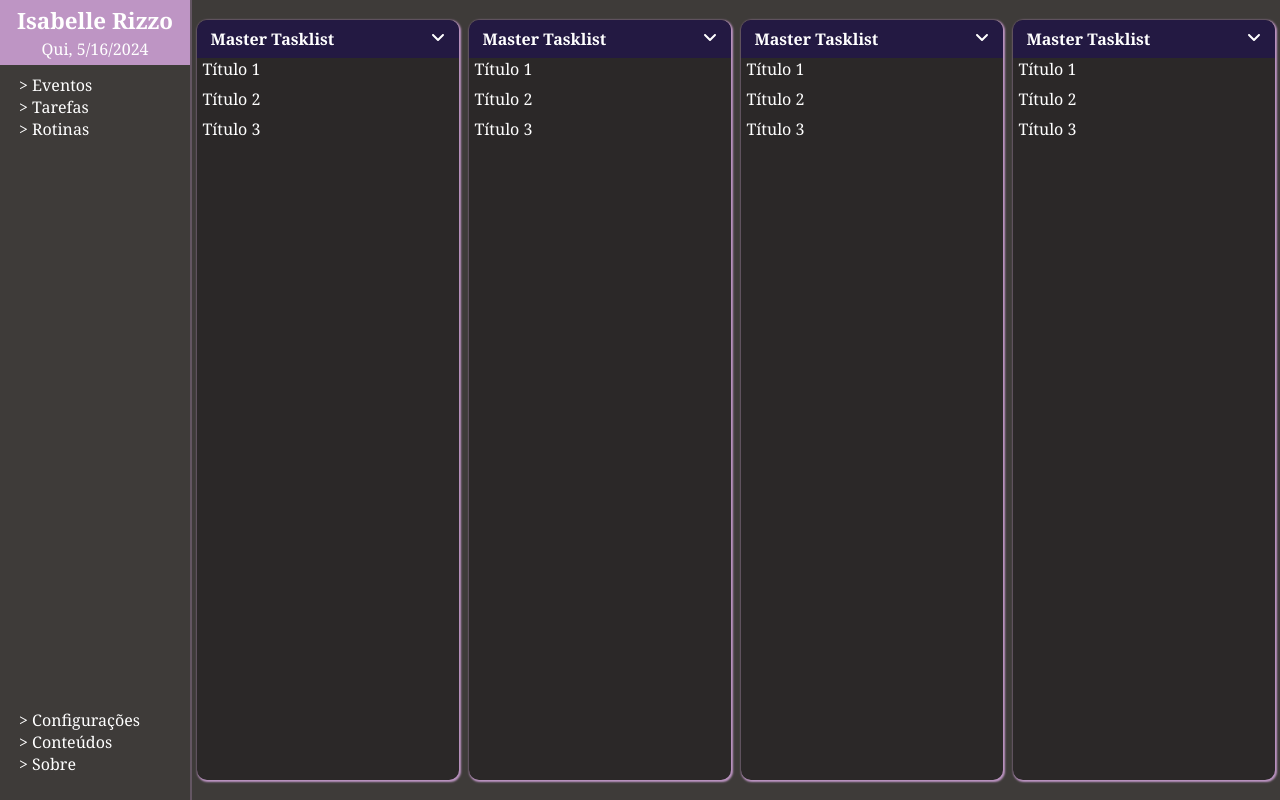
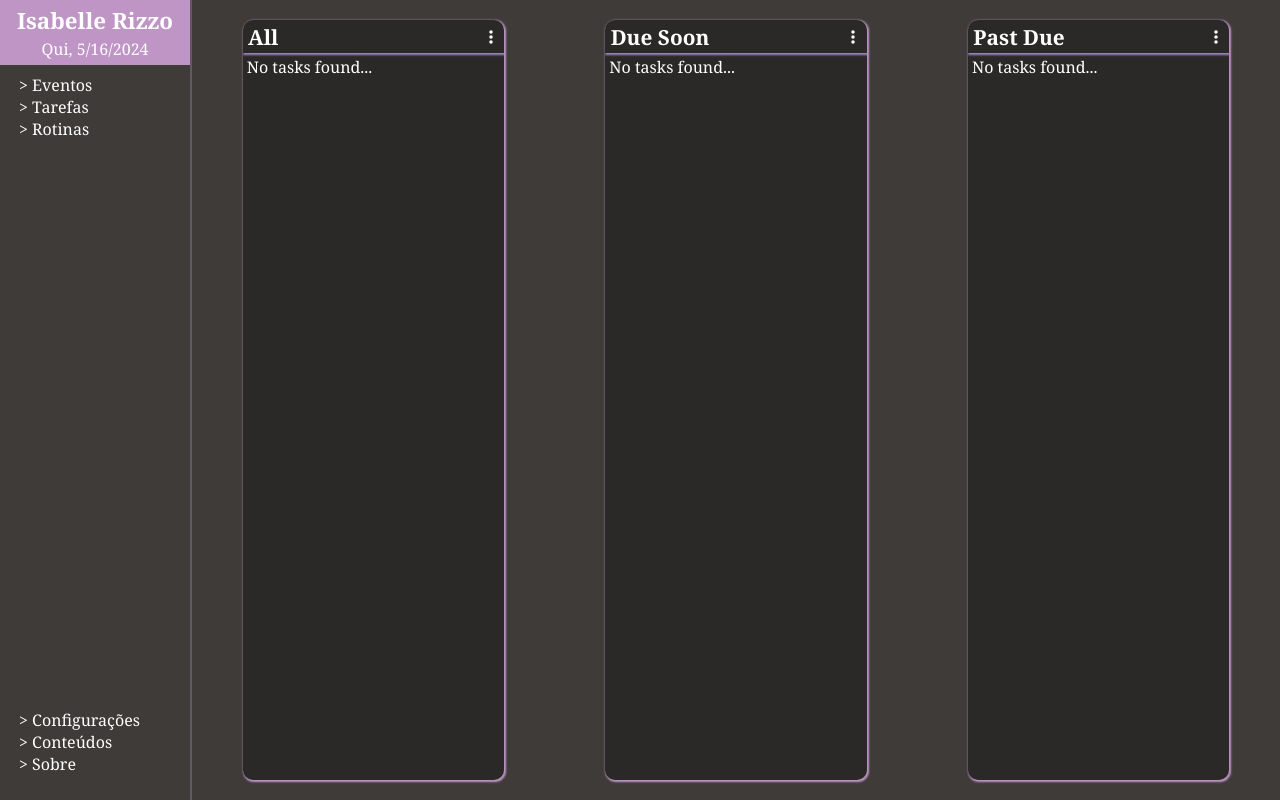
Before and after one commit to irizzo/tcc-web-frontend, a Next.js app: page /tasks in a window 1280 px wide. Built offline with nearby package versions, Linux system fonts and the light colour scheme.

Commit message:
all tasks UI done

```diff
--- a/src/app/page.js
+++ b/src/app/page.js
@@ -6,7 +6,7 @@ import { LinkButton } from '@/components/Buttons';
 import Menu from '@/components/Menu';
 
 export default function Home() {
-	// check if user's logged in, if so, redirect to dashboard
+	// TODO: check if user's logged in, if so, redirect to dashboard
 
 	return (
 		<div className='flex home__container'>
--- a/src/app/tasks/page.js
+++ b/src/app/tasks/page.js
@@ -1,17 +1,48 @@
 
 import './tasks.scss';
 
-import Card from '@/components/Card';
+import { ListBoard, TaskCard } from '@/components/Card';
 
-import { taskList } from '@/resources/mockData';
+// import { taskList } from '@/resources/mockData';
+const taskList = [];
 
 export default function AllTasks() {
-	return(
+	return (
 		<main className='flex flex--row tasks__main'>
-			<Card itemsList={taskList} title='Master Tasklist'/>
-			<Card itemsList={taskList} title='Master Tasklist'/>
-			<Card itemsList={taskList} title='Master Tasklist'/>
-			<Card itemsList={taskList} title='Master Tasklist' />
+			{/* TODO: componente para mostrar 'no tasks found' */}
+
+			<ListBoard title={'All'}>
+				{
+					taskList.length > 0 ?
+						taskList.map((t) => {
+							return <TaskCard key={t.id} path={`/tasks/:${t.id}`} taskInfo={t} />
+						})
+						:
+						<p>No tasks found...</p>
+				}
+			</ListBoard>
+
+			<ListBoard title={'Due Soon'}>
+				{
+					taskList.length > 0 ?
+						taskList.map((t) => {
+							return <TaskCard key={t.id} path={`/tasks/:${t.id}`} taskInfo={t} />
+						})
+						:
+						<p>No tasks found...</p>
+				}
+			</ListBoard>
+
+			<ListBoard title={'Past Due'}>
+				{
+					taskList.length > 0 ?
+						taskList.map((t) => {
+							return <TaskCard key={t.id} path={`/tasks/:${t.id}`} taskInfo={t} />
+						})
+						:
+						<p>No tasks found...</p>
+				}
+			</ListBoard>
 		</main>
 	);
 }
--- a/src/components/Card/card.scss
+++ b/src/components/Card/card.scss
@@ -47,3 +47,106 @@
 	height: 30px;
 	margin: 0 5px;
 }
+
+
+.listBoard {
+	width: 24%;
+	height: 95vh;
+	min-width: 240px;
+	background-color: variables.$foreground-color;
+	border-radius: variables.$radius;
+	box-shadow: variables.$box-shadow--light--small;
+
+	overflow-x: scroll;
+
+	header {
+		color: variables.$primary-font-color;
+		padding: 1% 2%;
+		margin-bottom: 1%;
+		box-shadow: variables.$box-shadow--intermediate--small;
+	}
+
+	header .header__title {
+		text-align: left;
+		font-size: 1.3rem;
+	}
+
+	header .header__icon {
+		cursor: pointer
+	}
+
+	header .header__icon:hover {
+		color: variables.$primary-color-light;
+	}
+
+	.listBoard__content {
+		flex: 1;
+		width: 100%;
+		padding: 0 1.5%;
+	}
+}
+
+.card__container {
+	align-items: flex-start;
+	justify-content: space-arounds;
+
+	background-color: rgba(0, 0, 0, 0.2);
+
+	width: 100%;
+	border: 1px solid variables.$primary-color-light--30op;
+	padding: 2%;
+	margin-bottom: 1%;
+	border-radius: variables.$radius--small;
+
+	.card__title {
+		text-align: left;
+		color: variables.$primary-font-color;
+		text-decoration: none;
+
+		width: 100%;
+		font-size: 1rem;
+		margin-bottom: 1%;
+		cursor: pointer;
+
+	}
+
+	p {
+		font-size: smaller;
+		color: variables.$placeholder-font-color;
+		margin-bottom: 1%;
+	}
+}
+
+.tag__container {
+	margin-top: 1%;
+	margin-bottom: 1%;
+	display: flex;
+	flex-direction: row;
+	align-items: center;
+	justify-content: center;
+
+	width: 100%;
+	height: 100%;
+
+	padding: 1% 2%;
+
+	width: 30%;
+	min-width: fit-content;
+	height: fit-content;
+
+	border-radius: 15px;
+	border: solid 1.5px variables.$primary-color-light;
+
+	.tag__icon {
+		color: variables.$primary-color-light;
+		margin-right: 2%;
+		font-size: small;
+	}
+
+	.tag__title {
+		color: variables.$primary-color-light;
+		text-align: center;
+		vertical-align: middle;
+		font-size: small;
+	}
+}
--- a/src/components/Card/index.js
+++ b/src/components/Card/index.js
@@ -1,22 +1,63 @@
 import './card.scss';
+import Link from 'next/link';
 
-import { FaAngleDown } from 'react-icons/fa6';
+import { FaEllipsisVertical, FaTag, FaRegCalendar } from 'react-icons/fa6';
+import { TitleLink } from '../Link';
 
-// TODO: card item
-export default function Card({ title, itemsList }) {
-	return(
-		<div className={'card'}>
-			<header className='flex flex--row flex--space-between card__header'>
+export function ListBoard({ title, children }) {
+	return (
+		<div className='listBoard'>
+			<header className='flex flex--row flex--space-between listBoard__header'>
 				<h2 className='header__title'>{title}</h2>
-				<i className='header__icon'><FaAngleDown /></i>
+				<FaEllipsisVertical className='header__icon' />
 			</header>
-			<div className='card__content'>
-				<ul className='card__list'>
-					{itemsList.map((item) => {
-						return <li className='card__list__item' key={item.id} content={item}>{item.title}</li>;
-					})}
-				</ul>
+
+			<div className='listBoard__content'>
+					{children}
 			</div>
 		</div>
 	);
 }
+
+export function CardContainer({ children, path, title }) {
+	return (
+		<div className='flex card__container'>
+			<h2 className='card__title'>{title}</h2>
+			{/* <TitleLink path={path} title={title}/> */}
+			{children}
+		</div>
+	);
+}
+
+export function TaskCard({ path, taskInfo }) {
+	// TODO: treat dates
+
+	return (
+		<CardContainer path={path} title={taskInfo.title}>
+			{taskInfo.dueDate && <p>{taskInfo.dueDate.toString()}</p>}
+			{taskInfo.categoryCode && <CategoryTag categoryCode={taskInfo.categoryCode} />}
+		</CardContainer>
+	);
+}
+
+export function ScheduleTag({ scheduledDate }) {
+	return (
+		<div className='tag__container'>
+			<FaRegCalendar className='tag__icon' />
+			<p className='tag__title'>{categoryInfo.title}</p>
+		</div>
+	);
+}
+
+export function CategoryTag({ categoryCode }) {
+	// TODO: get the category info from backend
+
+	const categoryInfo = { code: 'ACADEMIC', title: 'Acadêmico', description: '' };
+
+	return (
+		<div className='tag__container'>
+			<FaTag className='tag__icon' />
+			<p className='tag__title'>{categoryInfo.title}</p>
+		</div>
+	);
+}
--- /dev/null
+++ b/src/components/Link/index.js
@@ -0,0 +1,9 @@
+import Link from 'next/link';
+
+// TODO: get styles from card
+export function H2Link({ title, path }) {
+
+	return(
+		<h2 className='card__title'><Link className='title__link' href={path}>{title}</Link></h2>
+	)
+}
--- a/src/components/Loading/index.js
+++ b/src/components/Loading/index.js
@@ -7,9 +7,9 @@ import * as locale from '@/resources/locale';
 export default function Loading() {
 	return (
 		<div className='flex flex--center loading__container'>
-			<div class="spinner-box">
-				<div class="circle-border">
-					<div class="circle-core"></div>
+			<div className="spinner-box">
+				<div className="circle-border">
+					<div className="circle-core"></div>
 				</div>
 			</div>
 
--- a/src/resources/mockData.js
+++ b/src/resources/mockData.js
@@ -3,32 +3,40 @@ const taskList = [
 		id: 'random1',
 		title: 'Título 1',
 		description: 'Descrição',
-		dueDate: new Date('2024-05-01T14:48:00.000-03:00'),
-		categoryCode: '',
+		dueDate: '10/05/2024', // new Date('2024-05-01T14:48:00.000-03:00'),
+		categoryCode: 'ACADEMIC',
 		priorityCode: 'QUADRANT_TWO',
-		toDoDate: new Date('2024-05-01T14:48:00.000-03:00')
+		toDoDate: '10/05/2024', // new Date('2024-05-01T14:48:00.000-03:00')
 	},
 
 	{
 		id: 'random2',
 		title: 'Título 2',
 		description: 'Descrição',
-		dueDate: new Date('2024-05-01T14:48:00.000-03:00'),
+		dueDate: '10/05/2024', // new Date('2024-05-01T14:48:00.000-03:00'),
 		categoryCode: '',
 		priorityCode: 'QUADRANT_TWO',
-		toDoDate: new Date('2024-05-01T14:48:00.000-03:00')
+		toDoDate: '10/05/2024', // new Date('2024-05-01T14:48:00.000-03:00')
 	},
 
 	{
 		id: 'random3',
 		title: 'Título 3',
 		description: 'Descrição',
-		dueDate: new Date('2024-05-01T14:48:00.000-03:00'),
+		dueDate: '10/05/2024', // new Date('2024-05-01T14:48:00.000-03:00'),
 		categoryCode: '',
 		priorityCode: 'QUADRANT_TWO',
-		toDoDate: new Date('2024-05-01T14:48:00.000-03:00')
+		toDoDate: '10/05/2024', // new Date('2024-05-01T14:48:00.000-03:00')
+	},
+	{
+		id: 'random4',
+		title: 'Título 4',
+		description: 'Descrição MFPOMPMADFMAWOP ampd amakdmp ',
+		dueDate: '10/05/2024', // new Date('2024-05-01T14:48:00.000-03:00'),
+		categoryCode: 'A',
+		priorityCode: 'QUADRANT_TWO',
+		toDoDate: '10/05/2024', // new Date('2024-05-01T14:48:00.000-03:00')
 	}
-
 ];
 
 const users = [
--- a/src/styles/variables.scss
+++ b/src/styles/variables.scss
@@ -1,6 +1,7 @@
 $page-background-color: #3E3B39;
 $foreground-color: #2B2828;
 $primary-font-color: #ffffff;
+$placeholder-font-color: rgba(255, 255, 255, 0.6);
 
 $primary-color-light: #BE95C4;
 $primary-color-light--30op: #BE95C44d;
@@ -8,7 +9,6 @@ $primary-color-intermediate: #9F86C0;
 $primary-color-intermediate--30op: #9F86C04d;
 $primary-color-dark: #231942;
 $primary-color-dark--30op: #2319424d;
-
 
 $box-shadow--light: 0px 0px 5px 3px $primary-color-light;
 $box-shadow--light--small: 1px 1px 2px 1px $primary-color-light;
@@ -18,3 +18,4 @@ $box-shadow--dark: 0px 0px 5px 3px $primary-color-dark;
 $box-shadow--dark--small: 1px 1px 2px 1px $primary-color-dark;
 
 $radius: 10px;
+$radius--small: 8px;
```
